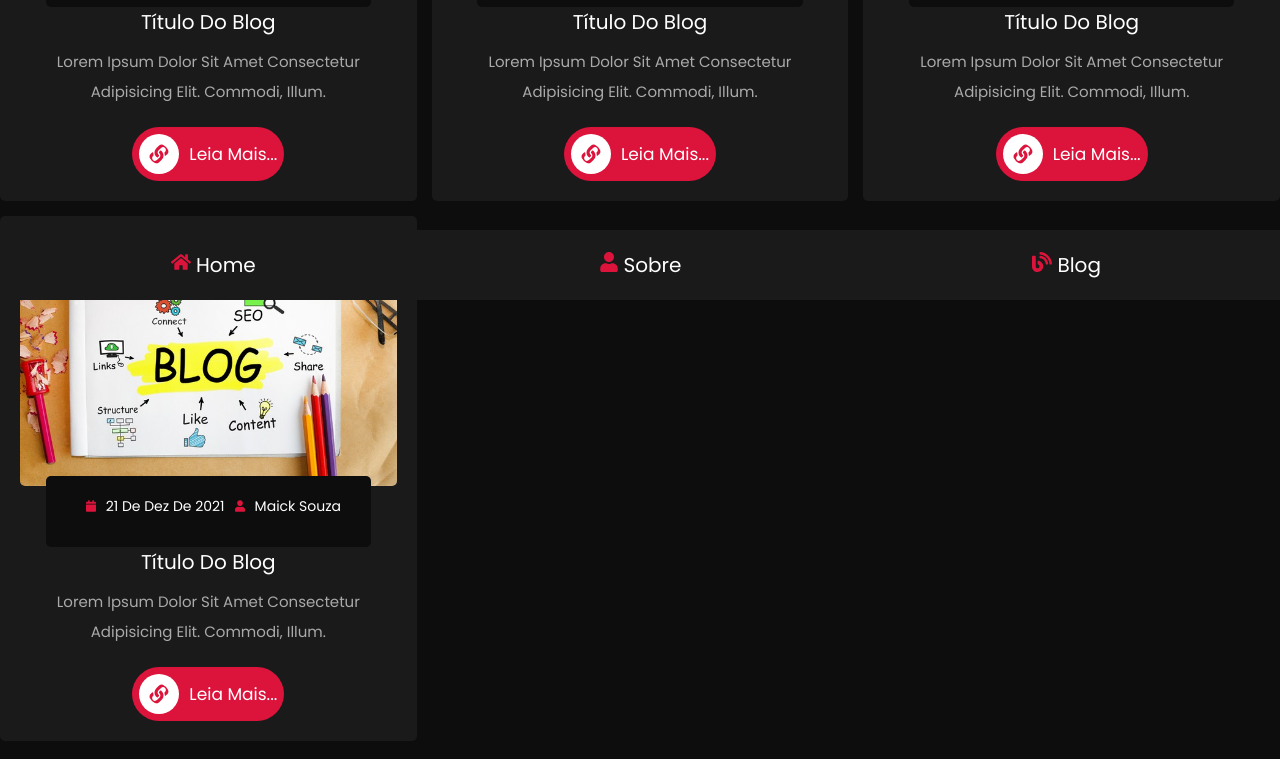
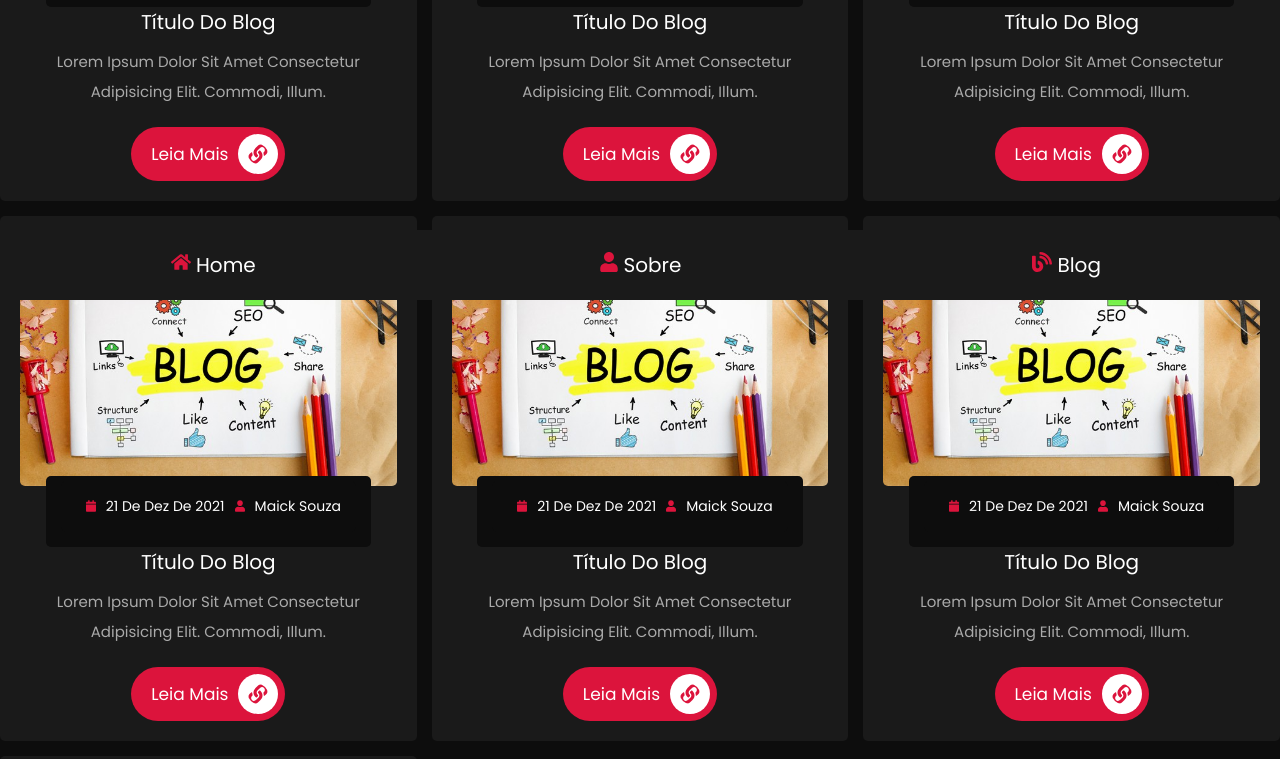
Before and after one commit to NearMaick/NearMaick-Blog-3.0, a Next.js app: page /blog in a window 1280 px wide. Shown: the part 500-1259 px from the top of the page. Built offline with nearby package versions, Linux system fonts and the light colour scheme.

Commit message:
refactor(web):blog postcard #1

```diff
--- /dev/null
+++ b/src/components/post/PostCard.tsx
@@ -0,0 +1,27 @@
+import { FaCalendar, FaLink, FaUser } from 'react-icons/fa'
+
+import styles from '../../styles/components/post/post-card.styles.module.scss'
+import { LinkButton } from '../LinkButton'
+export function PostCard() {
+  return (
+    <div className={styles.box}>
+      <div className={styles.image}>
+        <img src="/images/blog1.jpg" alt="blog" />
+      </div>
+      <div className={styles.content}>
+        <div>
+          <div>
+            <FaCalendar /> 21 de dez de 2021
+            <FaUser /> Maick Souza
+          </div>
+        </div>
+        <h3>Título do blog</h3>
+        <p>
+          Lorem ipsum dolor sit amet consectetur adipisicing elit. Commodi,
+          illum.
+        </p>
+      </div>
+      <LinkButton link="/post/batata" icon={FaLink} description="leia mais" />
+    </div>
+  )
+}
--- a/src/pages/blog.tsx
+++ b/src/pages/blog.tsx
@@ -1,116 +1,22 @@
-import Link from 'next/link'
 import { FaCalendar, FaLink, FaUser } from 'react-icons/fa'
 
+import { Heading } from '../components/Heading'
+import { PostCard } from '../components/post/PostCard'
 import styles from '../styles/pages/Blog.module.scss'
 
 export default function Blog() {
   return (
     <>
-      <div>
-        <h1 className={styles.heading}>
-          nearmaick <span>blog</span>
-        </h1>
-      </div>
+      <Heading title="nearmaick" subtitle="blog" />
 
       <div className={styles.blogContainer}>
-        <div className={styles.box}>
-          <div className={styles.image}>
-            <img src="/images/blog1.jpg" alt="blog" />
-          </div>
-          <div className={styles.content}>
-            <div>
-              <div>
-                <FaCalendar /> 21 de dez de 2021
-                <FaUser /> Maick Souza
-              </div>
-            </div>
-            <h3>Título do blog</h3>
-            <p>
-              Lorem ipsum dolor sit amet consectetur adipisicing elit. Commodi,
-              illum.
-            </p>
-          </div>
-          <Link href="/post/batata">
-            <a className={styles.linkButton} href="#">
-              <div>
-                <FaLink />
-                Leia Mais...
-              </div>
-            </a>
-          </Link>
-        </div>
-        <div className={styles.box}>
-          <div className={styles.image}>
-            <img src="/images/blog1.jpg" alt="blog" />
-          </div>
-          <div className={styles.content}>
-            <div>
-              <div>
-                <FaCalendar /> 21 de dez de 2021
-                <FaUser /> Maick Souza
-              </div>
-            </div>
-            <h3>Título do blog</h3>
-            <p>
-              Lorem ipsum dolor sit amet consectetur adipisicing elit. Commodi,
-              illum.
-            </p>
-          </div>
-          <a className={styles.linkButton} href="#">
-            <div>
-              <FaLink />
-              Leia Mais...
-            </div>
-          </a>
-        </div>
-        <div className={styles.box}>
-          <div className={styles.image}>
-            <img src="/images/blog1.jpg" alt="blog" />
-          </div>
-          <div className={styles.content}>
-            <div>
-              <div>
-                <FaCalendar /> 21 de dez de 2021
-                <FaUser /> Maick Souza
-              </div>
-            </div>
-            <h3>Título do blog</h3>
-            <p>
-              Lorem ipsum dolor sit amet consectetur adipisicing elit. Commodi,
-              illum.
-            </p>
-          </div>
-          <a className={styles.linkButton} href="#">
-            <div>
-              <FaLink />
-              Leia Mais...
-            </div>
-          </a>
-        </div>
-        <div className={styles.box}>
-          <div className={styles.image}>
-            <img src="/images/blog1.jpg" alt="blog" />
-          </div>
-          <div className={styles.content}>
-            <div>
-              <div>
-                <FaCalendar /> 21 de dez de 2021
-                <FaUser /> Maick Souza
-              </div>
-            </div>
-            <h3>Título do blog</h3>
-            <p>
-              Lorem ipsum dolor sit amet consectetur adipisicing elit. Commodi,
-              illum.
-            </p>
-          </div>
-          <a className={styles.linkButton} href="#">
-            <div>
-              <FaLink />
-              Leia Mais...
-            </div>
-          </a>
-        </div>
+        <PostCard />
+        <PostCard />
+        <PostCard />
+        <PostCard />
+        <PostCard />
+        <PostCard />
+        <PostCard />
       </div>
     </>
   )
--- /dev/null
+++ b/src/styles/components/post/post-card.styles.module.scss
@@ -0,0 +1,94 @@
+.box {
+  text-align: center;
+  padding: 2rem;
+  border-radius: 0.5rem;
+  background: var(--gray-800);
+  box-shadow: var(--box-shadow-black);
+
+  .image:hover img {
+    transform: scale(1.2);
+  }
+
+  .image {
+    height: 25rem;
+    width: 100%;
+    border-radius: 0.5rem;
+    overflow: hidden;
+
+    img {
+      height: 100%;
+      width: 100%;
+      object-fit: cover;
+      transition: 0.4s linear;
+    }
+  }
+
+  .content {
+    div {
+      position: relative;
+      margin-top: -1rem;
+
+      background: var(--gray-900);
+      padding: 1.5rem;
+      display: inline-block;
+      border-radius: 0.5rem;
+
+      font-size: 1.4rem;
+
+      div {
+        display: flex;
+
+        svg {
+          height: 2rem;
+          width: 2rem;
+          margin: 0 0.5rem 0;
+          padding: 0 0.5rem 0 0.5rem;
+          color: var(--red-800);
+        }
+      }
+
+    }
+
+    h3 {
+      font-size: 2rem;
+      font-weight: normal;
+    }
+
+    p {
+      font-size: 1.5rem;
+      color: var(--gray-100);
+      padding: 1rem 0;
+      line-height: 2;
+    }
+  }
+
+  .linkButton {
+    display: inline-block;
+    margin-top: 1rem;
+    background: var(--red-800);
+    color: var(--white);
+    padding: 0.7rem;
+    font-size: 1.7rem;
+    border-radius: 5rem;
+
+    div {
+      display: flex;
+      align-items: center;
+
+      svg {
+        height: 4rem;
+        width: 4rem;
+        padding: 1rem;
+        background: var(--white);
+        color: var(--red-800);
+        border-radius: 50%;
+        margin-right: 1rem;
+        transition: .4s linear;
+      }
+    }
+
+    &:hover svg {
+      margin: 0 2rem 0 1rem;
+    }
+  }
+}
--- a/src/styles/pages/Blog.module.scss
+++ b/src/styles/pages/Blog.module.scss
@@ -1,116 +1,5 @@
-.heading {
-  text-align: center;
-  text-transform: uppercase;
-  font-size: 6vw;
-  margin: 3rem 0 3rem;
-
-  span {
-    text-transform: uppercase;
-    color: var(--red-800);
-  }
-
-  @media (max-width: 768px) {
-    font-size: 10vw;
-  }
-}
-
 .blogContainer {
   display: grid;
   grid-template-columns: repeat(auto-fit, minmax(31rem, 1fr));
   gap: 1.5rem;
-
-  .box {
-    text-align: center;
-    padding: 2rem;
-    border-radius: 0.5rem;
-    background: var(--gray-800);
-    box-shadow: var(--box-shadow-black);
-
-    .image:hover img {
-      transform: scale(1.2);
-    }
-
-    .image {
-      height: 25rem;
-      width: 100%;
-      border-radius: 0.5rem;
-      overflow: hidden;
-
-      img {
-        height: 100%;
-        width: 100%;
-        object-fit: cover;
-        transition: 0.4s linear;
-      }
-    }
-
-    .content {
-      div {
-        position: relative;
-        margin-top: -1rem;
-
-        background: var(--gray-900);
-        padding: 1.5rem;
-        display: inline-block;
-        border-radius: 0.5rem;
-
-        font-size: 1.4rem;
-
-        div {
-          display: flex;
-
-          svg {
-            height: 2rem;
-            width: 2rem;
-            margin: 0 0.5rem 0;
-            padding: 0 0.5rem 0 0.5rem;
-            color: var(--red-800);
-          }
-        }
-
-      }
-
-      h3 {
-        font-size: 2rem;
-        font-weight: normal;
-      }
-
-      p {
-        font-size: 1.5rem;
-        color: var(--gray-100);
-        padding: 1rem 0;
-        line-height: 2;
-      }
-    }
-  }
-  .linkButton {
-    display: inline-block;
-    margin-top: 1rem;
-    background: var(--red-800);
-    color: var(--white);
-    padding: 0.7rem;
-    font-size: 1.7rem;
-    border-radius: 5rem;
-
-    div {
-      display: flex;
-      align-items: center;
-
-      svg {
-        height: 4rem;
-        width: 4rem;
-        padding: 1rem;
-        background: var(--white);
-        color: var(--red-800);
-        border-radius: 50%;
-        margin-right: 1rem;
-        transition: .4s linear;
-      }
-    }
-
-    &:hover svg {
-      margin: 0 2rem 0 1rem;
-    }
-  }
-
 }
```
